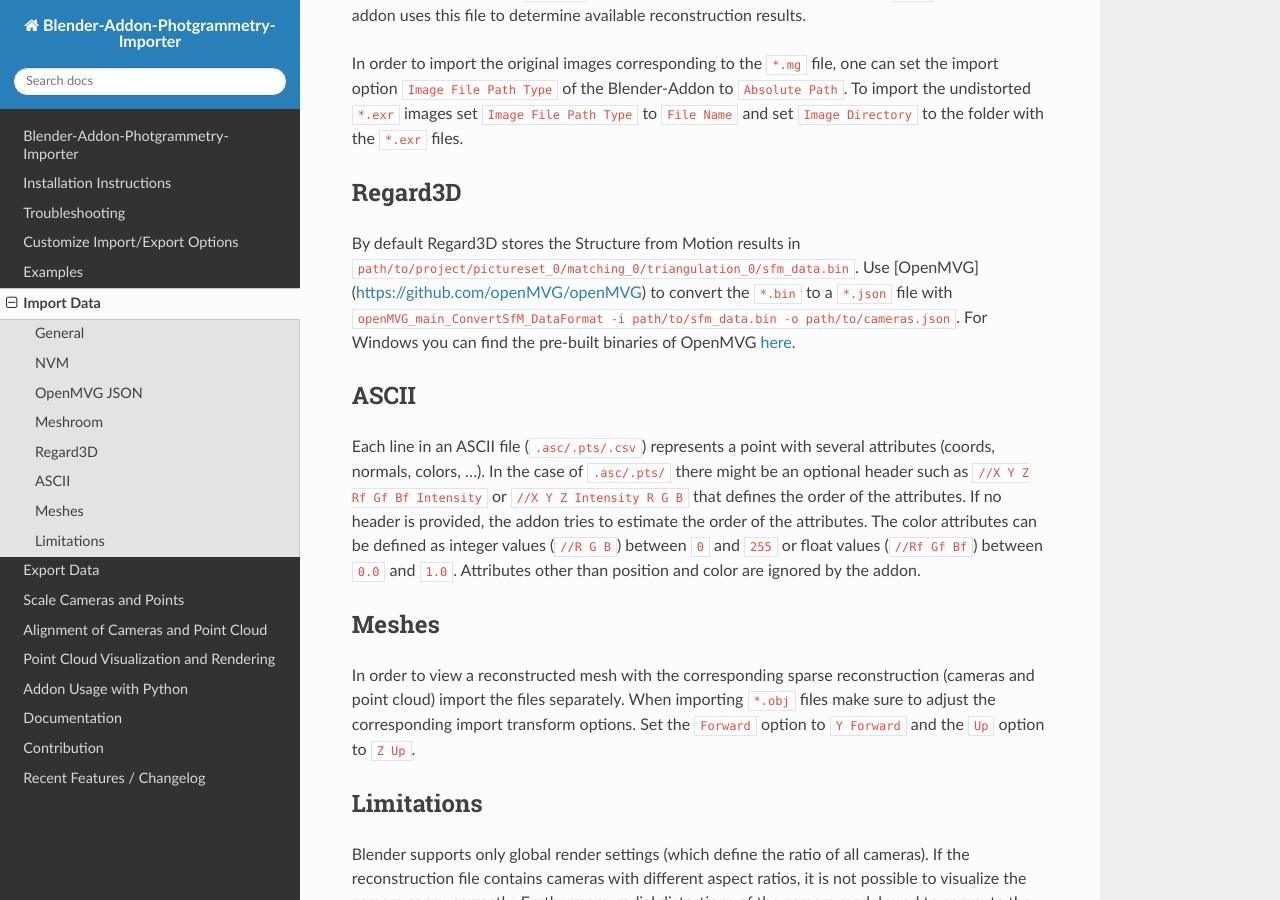
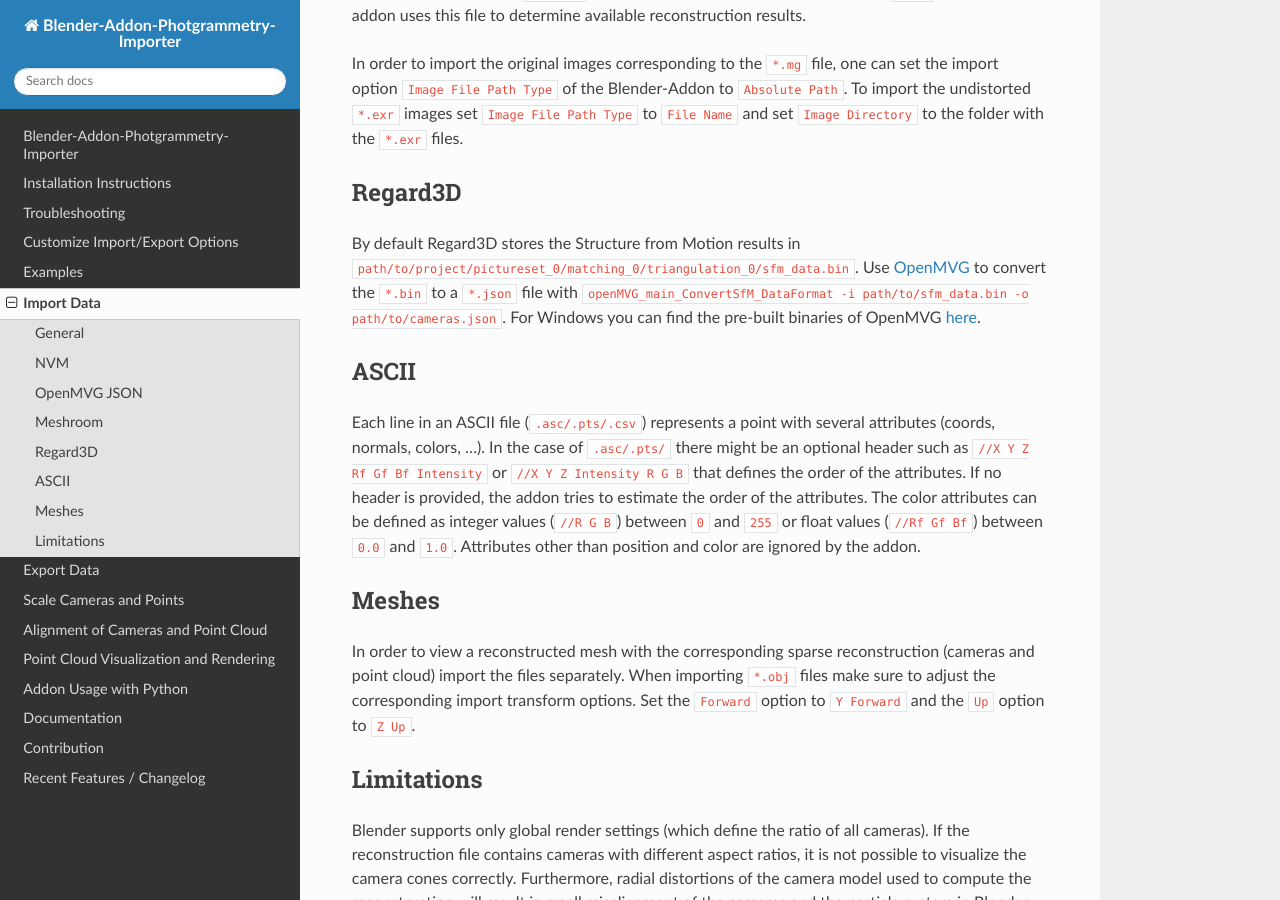
Before and after one commit to SBCV/Blender-Addon-Photogrammetry-Importer, a Sphinx documentation site: the page built from doc/sphinx/source/import.rst, in a window 1280 px wide and 900 px high, scrolled down 2104 px. Built offline with Sphinx 7.4.7 and the Read the Docs theme 2.0.0, drawn with Linux system fonts in a browser that asks for light colours; pages that are not in the unit, such as notebooks, are missing from menus.

Commit message:
Fix link

```diff
--- a/doc/sphinx/source/import.rst
+++ b/doc/sphinx/source/import.rst
@@ -45,7 +45,7 @@
 
 Regard3D
 ========
-By default Regard3D stores the Structure from Motion results in :code:`path/to/project/pictureset_0/matching_0/triangulation_0/sfm_data.bin`. Use [OpenMVG](https://github.com/openMVG/openMVG) to convert the :code:`*.bin` to a :code:`*.json` file with :code:`openMVG_main_ConvertSfM_DataFormat -i path/to/sfm_data.bin -o path/to/cameras.json`. For Windows you can find the pre-built binaries of OpenMVG `here <https://github.com/openMVG/openMVG/releases/>`_.
+By default Regard3D stores the Structure from Motion results in :code:`path/to/project/pictureset_0/matching_0/triangulation_0/sfm_data.bin`. Use `OpenMVG <https://github.com/openMVG/openMVG>`_ to convert the :code:`*.bin` to a :code:`*.json` file with :code:`openMVG_main_ConvertSfM_DataFormat -i path/to/sfm_data.bin -o path/to/cameras.json`. For Windows you can find the pre-built binaries of OpenMVG `here <https://github.com/openMVG/openMVG/releases/>`_.
 
 ASCII
 =====
```
